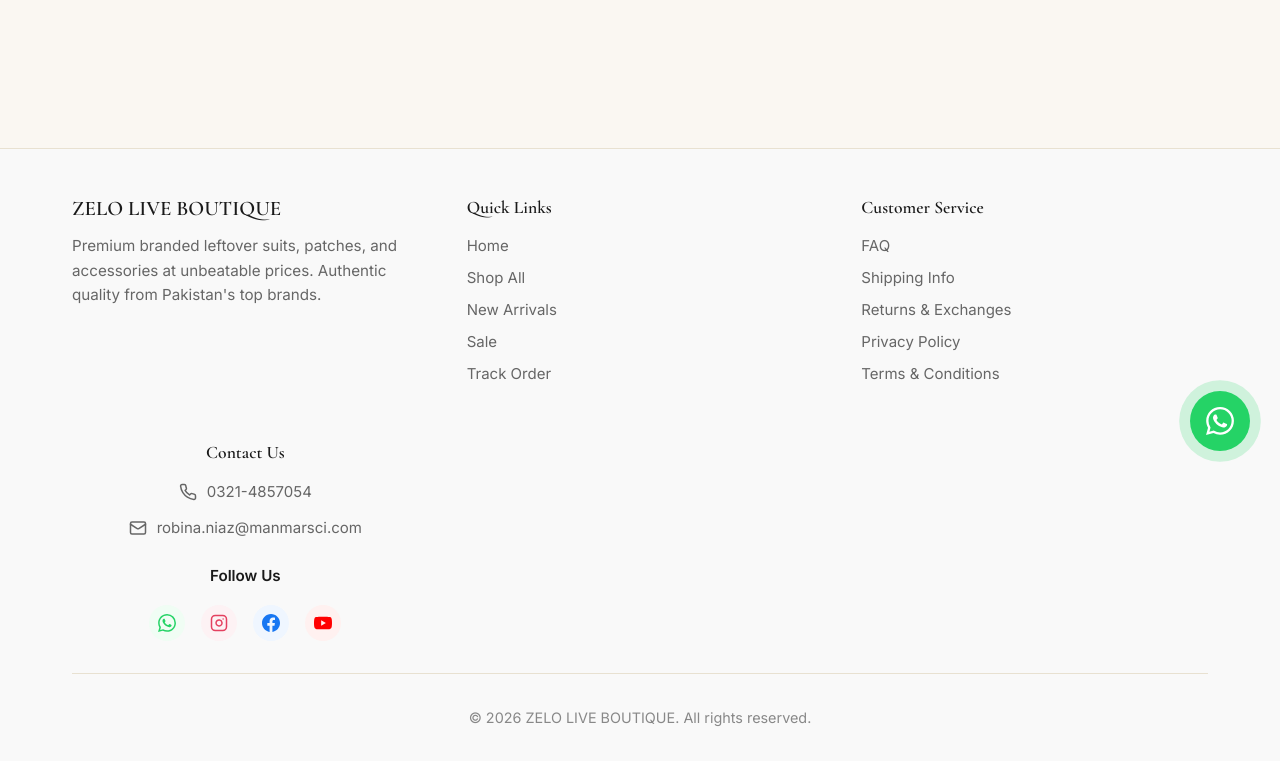
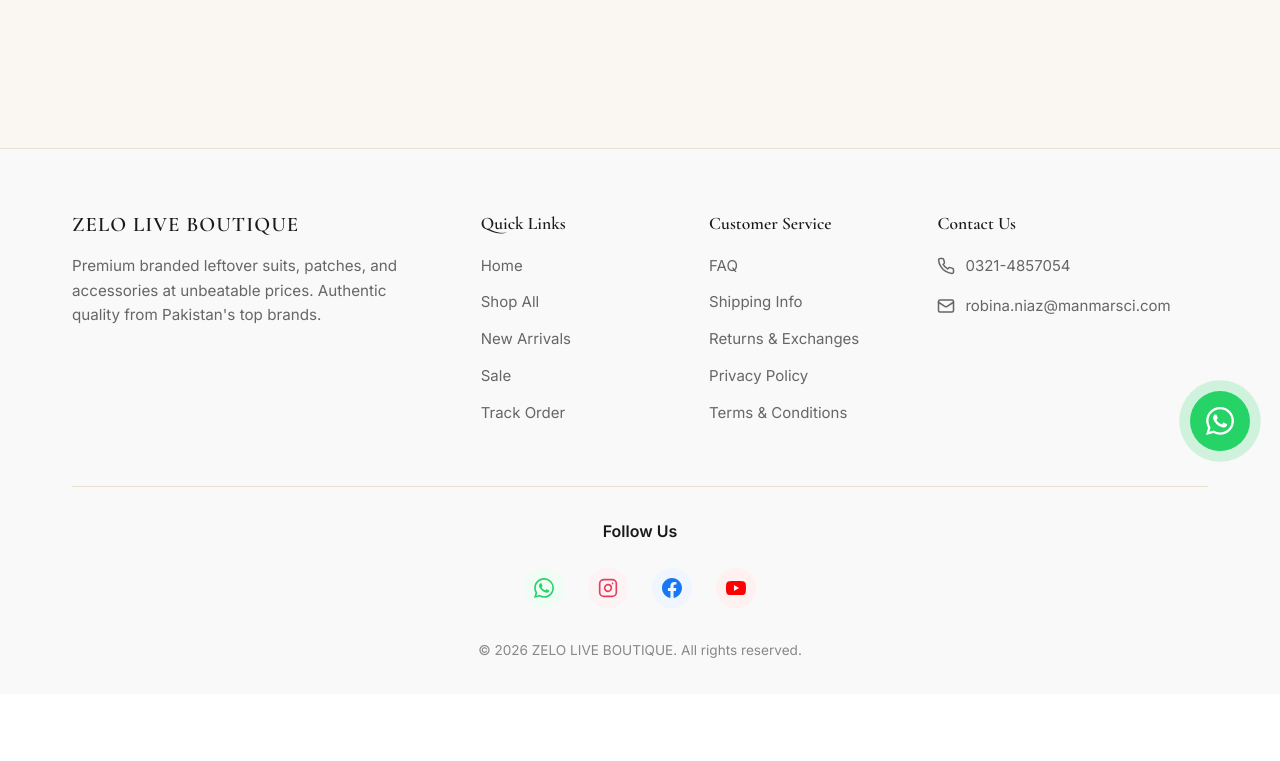
Before and after one commit to manmarsci/zelo, a Flask app: page /orders in a window 1280 px wide. Shown: the part 319-1080 px from the top of the page. After the commit the page ends 977 px from the top, so only its background shows below. Run offline with Flask 3, Linux system fonts and the light colour scheme; the visitor is signed in with stand-in values (Sample User, id 1); data that the repository does not hold is empty; some libraries are stand-ins or nearby versions.

Commit message:
Update base.html

```diff
--- a/templates/base.html
+++ b/templates/base.html
@@ -114,81 +114,81 @@
   {% include 'whatsapp_button.html' %}
   <script src="{{ url_for('static', filename='js/main.js') }}"></script>
 
-<footer style="background:#f9f9f9; padding:3rem 0 2rem; margin-top:4rem; border-top:1px solid #e8e1d1;">
+
+
+
+<footer style="background:#f9f9f9; padding:4rem 0 2rem; margin-top:4rem; border-top:1px solid #e8e1d1;">
     <div style="max-width:1200px; margin:0 auto; padding:0 2rem;">
-        <!-- Main Footer Content -->
-        <div style="display:grid; grid-template-columns: repeat(auto-fit, minmax(250px, 1fr)); gap:3rem; margin-bottom:2rem;">
 
-            <!-- Company Info -->
+        <!-- Top Grid: 4 Columns -->
+        <div style="display:grid; grid-template-columns: 2fr 1fr 1fr 1.5fr; gap:3rem; margin-bottom:3rem;">
+
+            <!-- Column 1: Brand -->
             <div>
-                <h3 style="margin-top:0; color:#1a1a1a; font-size:1.3rem; font-weight:600;">ZELO LIVE BOUTIQUE</h3>
-                <p style="color:#666; line-height:1.6; font-size:0.95rem;">
+                <h3 style="margin-top:0; color:#1a1a1a; font-size:1.3rem; font-weight:600; letter-spacing:1px;">ZELO LIVE BOUTIQUE</h3>
+                <p style="color:#666; line-height:1.6; font-size:0.95rem; margin-top:1rem;">
                     Premium branded leftover suits, patches, and accessories at unbeatable prices. Authentic quality from Pakistan's top brands.
                 </p>
             </div>
 
-            <!-- Quick Links -->
+            <!-- Column 2: Quick Links -->
             <div>
-                <h4 style="margin-top:0; color:#1a1a1a; font-size:1.1rem; margin-bottom:1rem;">Quick Links</h4>
+                <h4 style="margin-top:0; color:#1a1a1a; font-size:1.1rem; margin-bottom:1.2rem;">Quick Links</h4>
                 <ul style="list-style:none; padding:0; margin:0;">
-                    <li style="margin-bottom:0.5rem;"><a href="/" style="color:#666; text-decoration:none; transition:color 0.3s;">Home</a></li>
-                    <li style="margin-bottom:0.5rem;"><a href="/products" style="color:#666; text-decoration:none; transition:color 0.3s;">Shop All</a></li>
-                    <li style="margin-bottom:0.5rem;"><a href="/products?sort=newest" style="color:#666; text-decoration:none; transition:color 0.3s;">New Arrivals</a></li>
-                    <li style="margin-bottom:0.5rem;"><a href="/products?sort=discount" style="color:#666; text-decoration:none; transition:color 0.3s;">Sale</a></li>
-                    <li style="margin-bottom:0.5rem;"><a href="/track-order" style="color:#666; text-decoration:none; transition:color 0.3s;">Track Order</a></li>
+                    <li style="margin-bottom:0.8rem;"><a href="/" style="color:#666; text-decoration:none;">Home</a></li>
+                    <li style="margin-bottom:0.8rem;"><a href="/products" style="color:#666; text-decoration:none;">Shop All</a></li>
+                    <li style="margin-bottom:0.8rem;"><a href="/products?sort=newest" style="color:#666; text-decoration:none;">New Arrivals</a></li>
+                    <li style="margin-bottom:0.8rem;"><a href="/products?sort=discount" style="color:#666; text-decoration:none;">Sale</a></li>
+                    <li style="margin-bottom:0.8rem;"><a href="/track-order" style="color:#666; text-decoration:none;">Track Order</a></li>
                 </ul>
             </div>
 
-            <!-- Customer Service -->
+            <!-- Column 3: Customer Service -->
             <div>
-                <h4 style="margin-top:0; color:#1a1a1a; font-size:1.1rem; margin-bottom:1rem;">Customer Service</h4>
+                <h4 style="margin-top:0; color:#1a1a1a; font-size:1.1rem; margin-bottom:1.2rem;">Customer Service</h4>
                 <ul style="list-style:none; padding:0; margin:0;">
-                    <li style="margin-bottom:0.5rem;"><a href="/faq" style="color:#666; text-decoration:none; transition:color 0.3s;">FAQ</a></li>
-                    <li style="margin-bottom:0.5rem;"><a href="/shipping" style="color:#666; text-decoration:none; transition:color 0.3s;">Shipping Info</a></li>
-                    <li style="margin-bottom:0.5rem;"><a href="/returns" style="color:#666; text-decoration:none; transition:color 0.3s;">Returns & Exchanges</a></li>
-                    <li style="margin-bottom:0.5rem;"><a href="/privacy" style="color:#666; text-decoration:none; transition:color 0.3s;">Privacy Policy</a></li>
-                    <li style="margin-bottom:0.5rem;"><a href="/terms" style="color:#666; text-decoration:none; transition:color 0.3s;">Terms & Conditions</a></li>
+                    <li style="margin-bottom:0.8rem;"><a href="/faq" style="color:#666; text-decoration:none;">FAQ</a></li>
+                    <li style="margin-bottom:0.8rem;"><a href="/shipping" style="color:#666; text-decoration:none;">Shipping Info</a></li>
+                    <li style="margin-bottom:0.8rem;"><a href="/returns" style="color:#666; text-decoration:none;">Returns & Exchanges</a></li>
+                    <li style="margin-bottom:0.8rem;"><a href="/privacy" style="color:#666; text-decoration:none;">Privacy Policy</a></li>
+                    <li style="margin-bottom:0.8rem;"><a href="/terms" style="color:#666; text-decoration:none;">Terms & Conditions</a></li>
                 </ul>
             </div>
 
-            <!-- Contact Info -->
-            <div style="text-align:center;">
-                <h4 style="margin-top:0; color:#1a1a1a; font-size:1.1rem; margin-bottom:1rem;">Contact Us</h4>
-                <div style="display:flex; flex-direction:column; gap:0.8rem; align-items:center;">
-                    <a href="tel:03214857054" style="color:#666; text-decoration:none; display:flex; align-items:center; gap:10px; transition:color 0.3s;" onmouseover="this.style.color='#c9a961'" onmouseout="this.style.color='#666'">
+            <!-- Column 4: Contact Us (Left Aligned) -->
+            <div>
+                <h4 style="margin-top:0; color:#1a1a1a; font-size:1.1rem; margin-bottom:1.2rem;">Contact Us</h4>
+                <div style="display:flex; flex-direction:column; gap:1rem;">
+                    <a href="tel:03214857054" style="color:#666; text-decoration:none; display:flex; align-items:center; gap:10px;">
                         <svg width="18" height="18" viewBox="0 0 24 24" fill="none" stroke="currentColor" stroke-width="2" stroke-linecap="round" stroke-linejoin="round"><path d="M22 16.92v3a2 2 0 0 1-2.18 2 19.79 19.79 0 0 1-8.63-3.07 19.5 19.5 0 0 1-6-6 19.79 19.79 0 0 1-3.07-8.67A2 2 0 0 1 4.11 2h3a2 2 0 0 1 2 1.72 12.84 12.84 0 0 0 .7 2.81 2 2 0 0 1-.45 2.11L8.09 9.91a16 16 0 0 0 6 6l1.27-1.27a2 2 0 0 1 2.11-.45 12.84 12.84 0 0 0 2.81.7A2 2 0 0 1 22 16.92z"/></svg>
                         0321-4857054
                     </a>
-                    <a href="mailto:robina.niaz@manmarsci.com" style="color:#666; text-decoration:none; display:flex; align-items:center; gap:10px; transition:color 0.3s;" onmouseover="this.style.color='#c9a961'" onmouseout="this.style.color='#666'">
+                    <a href="mailto:robina.niaz@manmarsci.com" style="color:#666; text-decoration:none; display:flex; align-items:center; gap:10px;">
                         <svg width="18" height="18" viewBox="0 0 24 24" fill="none" stroke="currentColor" stroke-width="2" stroke-linecap="round" stroke-linejoin="round"><rect width="20" height="16" x="2" y="4" rx="2"/><path d="m22 7-8.97 5.7a1.94 1.94 0 0 1-2.06 0L2 7"/></svg>
                         robina.niaz@manmarsci.com
                     </a>
                 </div>
-
-                <!-- Social Media -->
-                <div style="margin-top:1.5rem;">
-                    <h5 style="margin:0 0 1rem 0; color:#1a1a1a; font-size:0.95rem; text-align:center;">Follow Us</h5>
-                    <div style="display:flex; gap:1rem; justify-content:center;">
-                        <a href="https://wa.me/923214857054" target="_blank" rel="noopener" style="color:#25D366; text-decoration:none; display:flex; align-items:center; justify-content:center; width:36px; height:36px; border-radius:50%; background:#f0fdf4; transition:all 0.3s;" onmouseover="this.style.background='#25D366'; this.style.color='#fff'" onmouseout="this.style.background='#f0fdf4'; this.style.color='#25D366'">
-                            <svg width="18" height="18" viewBox="0 0 24 24" fill="currentColor"><path d="M17.472 14.382c-.297-.149-1.758-.867-2.03-.967-.273-.099-.471-.148-.67.15-.197.297-.767.966-.94 1.164-.173.199-.347.223-.644.075-.297-.15-1.255-.463-2.39-1.475-.883-.788-1.48-1.761-1.653-2.059-.173-.297-.018-.458.13-.606.134-.133.298-.347.446-.52.149-.174.198-.298.298-.497.099-.198.05-.371-.025-.52-.075-.149-.669-1.612-.916-2.207-.242-.579-.487-.5-.669-.51-.173-.008-.371-.01-.57-.01-.198 0-.52.074-.792.372-.272.297-1.04 1.016-1.04 2.479 0 1.462 1.065 2.875 1.213 3.074.149.198 2.096 3.2 5.077 4.487.709.306 1.262.489 1.694.625.712.227 1.36.195 1.871.118.571-.085 1.758-.719 2.006-1.413.248-.694.248-1.289.173-1.413-.074-.124-.272-.198-.57-.347m-5.421 7.403h-.004a9.87 9.87 0 01-5.031-1.378l-.361-.214-3.741.982.998-3.648-.235-.374a9.86 9.86 0 01-1.51-5.26c.001-5.45 4.436-9.884 9.888-9.884 2.64 0 5.122 1.03 6.988 2.898a9.825 9.825 0 012.893 6.994c-.003 5.45-4.437 9.884-9.885 9.884m8.413-18.297A11.815 11.815 0 0012.05 0C5.495 0 .16 5.335.157 11.892c0 2.096.547 4.142 1.588 5.945L.057 24l6.305-1.654a11.882 11.882 0 005.683 1.448h.005c6.554 0 11.89-5.335 11.893-11.893a11.821 11.821 0 00-3.48-8.413"/></svg>
-                        </a>
-                        <a href="https://www.instagram.com/zeloliveboutique/" target="_blank" rel="noopener" style="color:#E4405F; text-decoration:none; display:flex; align-items:center; justify-content:center; width:36px; height:36px; border-radius:50%; background:#fdf2f4; transition:all 0.3s;" onmouseover="this.style.background='#E4405F'; this.style.color='#fff'" onmouseout="this.style.background='#fdf2f4'; this.style.color='#E4405F'">
-                            <svg width="18" height="18" viewBox="0 0 24 24" fill="none" stroke="currentColor" stroke-width="2" stroke-linecap="round" stroke-linejoin="round"><rect width="20" height="20" x="2" y="2" rx="5" ry="5"/><path d="M16 11.37A4 4 0 1 1 12.63 8 4 4 0 0 1 16 11.37z"/><line x1="17.5" x2="17.51" y1="6.5" y2="6.5"/></svg>
-                        </a>
-                        <a href="https://www.facebook.com/profile.php?id=61592797952475" target="_blank" rel="noopener" style="color:#1877F2; text-decoration:none; display:flex; align-items:center; justify-content:center; width:36px; height:36px; border-radius:50%; background:#eff6ff; transition:all 0.3s;" onmouseover="this.style.background='#1877F2'; this.style.color='#fff'" onmouseout="this.style.background='#eff6ff'; this.style.color='#1877F2'">
-                            <svg width="18" height="18" viewBox="0 0 24 24" fill="currentColor"><path d="M24 12.073c0-6.627-5.373-12-12-12s-12 5.373-12 12c0 5.99 4.388 10.954 10.125 11.854v-8.385H7.078v-3.47h3.047V9.43c0-3.007 1.792-4.669 4.533-4.669 1.312 0 2.686.235 2.686.235v2.953H15.83c-1.491 0-1.956.925-1.956 1.874v2.25h3.328l-.532 3.47h-2.796v8.385C19.612 23.027 24 18.062 24 12.073z"/></svg>
-                        </a>
-                        <a href="https://www.youtube.com/@zeloliveboutique" target="_blank" rel="noopener" style="color:#FF0000; text-decoration:none; display:flex; align-items:center; justify-content:center; width:36px; height:36px; border-radius:50%; background:#fff1f0; transition:all 0.3s;" onmouseover="this.style.background='#FF0000'; this.style.color='#fff'" onmouseout="this.style.background='#fff1f0'; this.style.color='#FF0000'">
-                            <svg width="18" height="18" viewBox="0 0 24 24" fill="currentColor"><path d="M23.498 6.186a3.016 3.016 0 0 0-2.122-2.136C19.505 3.545 12 3.545 12 3.545s-7.505 0-9.377.505A3.017 3.017 0 0 0 .502 6.186C0 8.07 0 12 0 12s0 3.93.502 5.814a3.016 3.016 0 0 0 2.122 2.136c1.871.505 9.376.505 9.376.505s7.505 0 9.377-.505a3.015 3.015 0 0 0 2.122-2.136C24 15.93 24 12 24 12s0-3.93-.502-5.814zM9.545 15.568V8.432L15.818 12l-6.273 3.568z"/></svg>
-                        </a>
-                    </div>
-                </div>
             </div>
         </div>
 
-        <!-- Copyright Bar -->
-        <div style="border-top:1px solid #e8e1d1; padding-top:2rem; text-align:center; color:#888; font-size:0.9rem;">
-            <p style="margin:0;">&copy; 2026 ZELO LIVE BOUTIQUE. All rights reserved.</p>
+        <!-- Bottom Section: Follow Us (Centered) -->
+        <div style="text-align:center; padding-top:2rem; border-top:1px solid #e8e1d1;">
+            <h5 style="margin:0 0 1.5rem 0; color:#1a1a1a; font-size:1rem; font-weight:600;">Follow Us</h5>
+            <div style="display:flex; justify-content:center; gap:1.5rem; margin-bottom:2rem;">
+                <a href="https://wa.me/923214857054" target="_blank" rel="noopener" style="color:#25D366; text-decoration:none; display:flex; align-items:center; justify-content:center; width:40px; height:40px; border-radius:50%; background:#f0fdf4; transition:all 0.3s;" onmouseover="this.style.background='#25D366'; this.style.color='#fff'" onmouseout="this.style.background='#f0fdf4'; this.style.color='#25D366'">
+                    <svg width="20" height="20" viewBox="0 0 24 24" fill="currentColor"><path d="M17.472 14.382c-.297-.149-1.758-.867-2.03-.967-.273-.099-.471-.148-.67.15-.197.297-.767.966-.94 1.164-.173.199-.347.223-.644.075-.297-.15-1.255-.463-2.39-1.475-.883-.788-1.48-1.761-1.653-2.059-.173-.297-.018-.458.13-.606.134-.133.298-.347.446-.52.149-.174.198-.298.298-.497.099-.198.05-.371-.025-.52-.075-.149-.669-1.612-.916-2.207-.242-.579-.487-.5-.669-.51-.173-.008-.371-.01-.57-.01-.198 0-.52.074-.792.372-.272.297-1.04 1.016-1.04 2.479 0 1.462 1.065 2.875 1.213 3.074.149.198 2.096 3.2 5.077 4.487.709.306 1.262.489 1.694.625.712.227 1.36.195 1.871.118.571-.085 1.758-.719 2.006-1.413.248-.694.248-1.289.173-1.413-.074-.124-.272-.198-.57-.347m-5.421 7.403h-.004a9.87 9.87 0 01-5.031-1.378l-.361-.214-3.741.982.998-3.648-.235-.374a9.86 9.86 0 01-1.51-5.26c.001-5.45 4.436-9.884 9.888-9.884 2.64 0 5.122 1.03 6.988 2.898a9.825 9.825 0 012.893 6.994c-.003 5.45-4.437 9.884-9.885 9.884m8.413-18.297A11.815 11.815 0 0012.05 0C5.495 0 .16 5.335.157 11.892c0 2.096.547 4.142 1.588 5.945L.057 24l6.305-1.654a11.882 11.882 0 005.683 1.448h.005c6.554 0 11.89-5.335 11.893-11.893a11.821 11.821 0 00-3.48-8.413"/></svg>
+                </a>
+                <a href="https://www.instagram.com/zeloliveboutique/" target="_blank" rel="noopener" style="color:#E4405F; text-decoration:none; display:flex; align-items:center; justify-content:center; width:40px; height:40px; border-radius:50%; background:#fdf2f4; transition:all 0.3s;" onmouseover="this.style.background='#E4405F'; this.style.color='#fff'" onmouseout="this.style.background='#fdf2f4'; this.style.color='#E4405F'">
+                    <svg width="20" height="20" viewBox="0 0 24 24" fill="none" stroke="currentColor" stroke-width="2" stroke-linecap="round" stroke-linejoin="round"><rect width="20" height="20" x="2" y="2" rx="5" ry="5"/><path d="M16 11.37A4 4 0 1 1 12.63 8 4 4 0 0 1 16 11.37z"/><line x1="17.5" x2="17.51" y1="6.5" y2="6.5"/></svg>
+                </a>
+                <a href="https://www.facebook.com/profile.php?id=61592797952475" target="_blank" rel="noopener" style="color:#1877F2; text-decoration:none; display:flex; align-items:center; justify-content:center; width:40px; height:40px; border-radius:50%; background:#eff6ff; transition:all 0.3s;" onmouseover="this.style.background='#1877F2'; this.style.color='#fff'" onmouseout="this.style.background='#eff6ff'; this.style.color='#1877F2'">
+                    <svg width="20" height="20" viewBox="0 0 24 24" fill="currentColor"><path d="M24 12.073c0-6.627-5.373-12-12-12s-12 5.373-12 12c0 5.99 4.388 10.954 10.125 11.854v-8.385H7.078v-3.47h3.047V9.43c0-3.007 1.792-4.669 4.533-4.669 1.312 0 2.686.235 2.686.235v2.953H15.83c-1.491 0-1.956.925-1.956 1.874v2.25h3.328l-.532 3.47h-2.796v8.385C19.612 23.027 24 18.062 24 12.073z"/></svg>
+                </a>
+                <a href="https://www.youtube.com/@zeloliveboutique" target="_blank" rel="noopener" style="color:#FF0000; text-decoration:none; display:flex; align-items:center; justify-content:center; width:40px; height:40px; border-radius:50%; background:#fff1f0; transition:all 0.3s;" onmouseover="this.style.background='#FF0000'; this.style.color='#fff'" onmouseout="this.style.background='#fff1f0'; this.style.color='#FF0000'">
+                    <svg width="20" height="20" viewBox="0 0 24 24" fill="currentColor"><path d="M23.498 6.186a3.016 3.016 0 0 0-2.122-2.136C19.505 3.545 12 3.545 12 3.545s-7.505 0-9.377.505A3.017 3.017 0 0 0 .502 6.186C0 8.07 0 12 0 12s0 3.93.502 5.814a3.016 3.016 0 0 0 2.122 2.136c1.871.505 9.376.505 9.376.505s7.505 0 9.377-.505a3.015 3.015 0 0 0 2.122-2.136C24 15.93 24 12 24 12s0-3.93-.502-5.814zM9.545 15.568V8.432L15.818 12l-6.273 3.568z"/></svg>
+                </a>
+            </div>
+            <p style="margin:0; color:#888; font-size:0.85rem;">&copy; 2026 ZELO LIVE BOUTIQUE. All rights reserved.</p>
         </div>
     </div>
 </footer>
```
